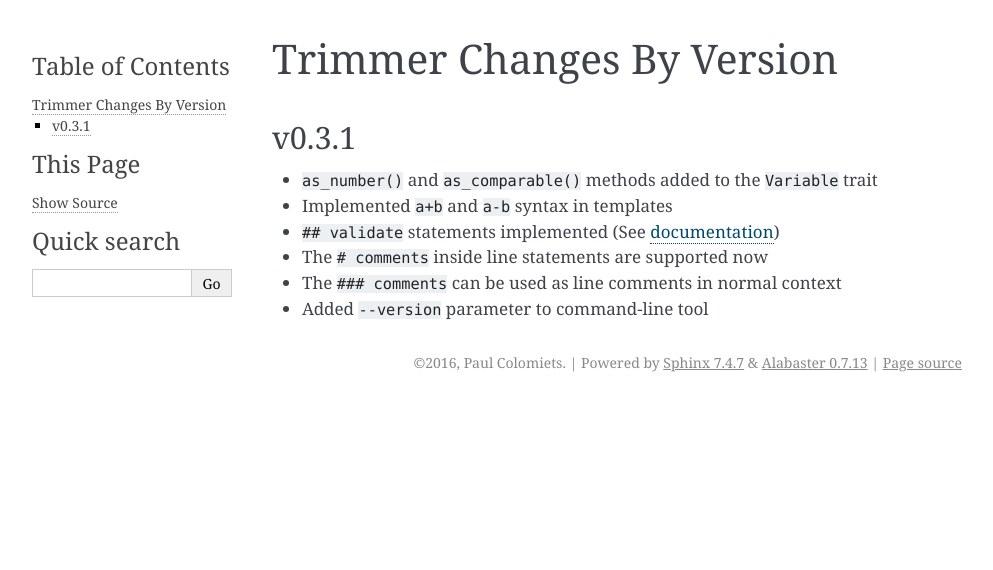
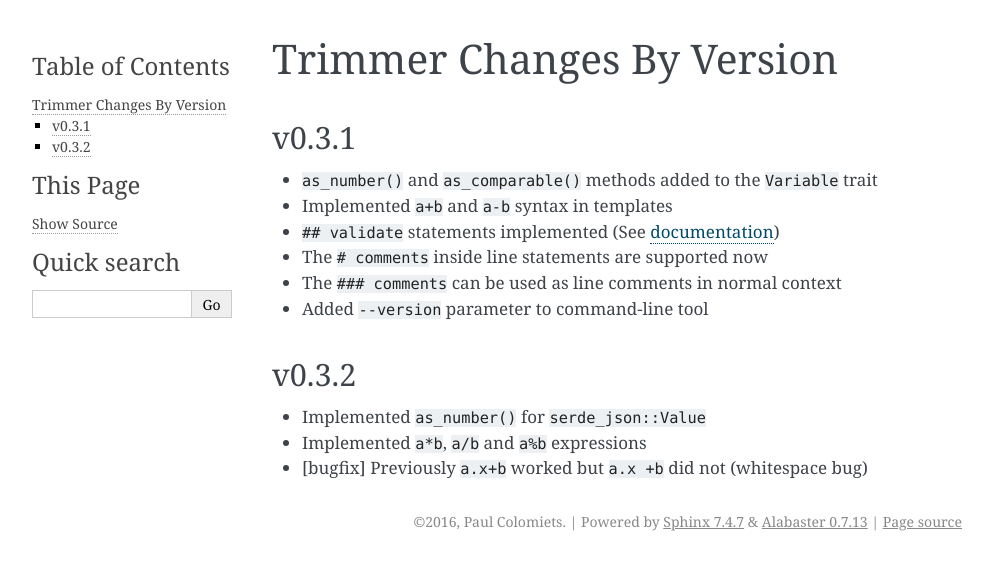
Before and after one commit to tailhook/trimmer, a Sphinx documentation site: the page built from doc/changelog.rst, in a window 1280 px wide. Shown: the top 570 px of the page, without its empty margins (148-1141 px from the left). Built offline with Sphinx 7.4.7, drawn with Linux system fonts in a browser that asks for light colours.

Commit message:
Adds changelog

```diff
--- a/doc/changelog.rst
+++ b/doc/changelog.rst
@@ -2,7 +2,7 @@
 Trimmer Changes By Version
 ==========================
 
-.. _changelog-3.1:
+.. _changelog-v0.3.1:
 
 v0.3.1
 ======
@@ -14,3 +14,12 @@ v0.3.1
 * The ``# comments`` inside line statements are supported now
 * The ``### comments`` can be used as line comments in normal context
 * Added ``--version`` parameter to command-line tool
+
+.. _changelog-v0.3.2:
+
+v0.3.2
+======
+
+* Implemented ``as_number()`` for ``serde_json::Value``
+* Implemented ``a*b``, ``a/b`` and ``a%b`` expressions
+* [bugfix] Previously ``a.x+b`` worked but ``a.x +b`` did not (whitespace bug)
```
